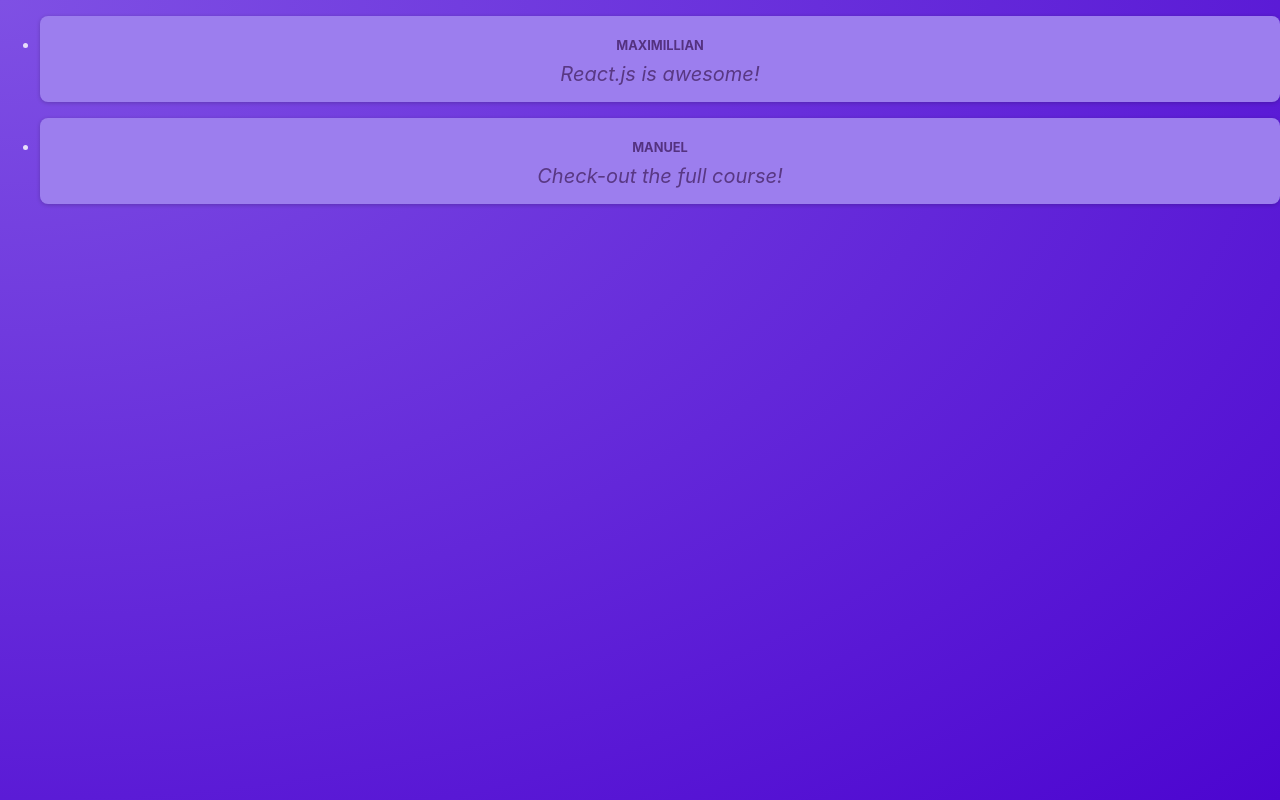
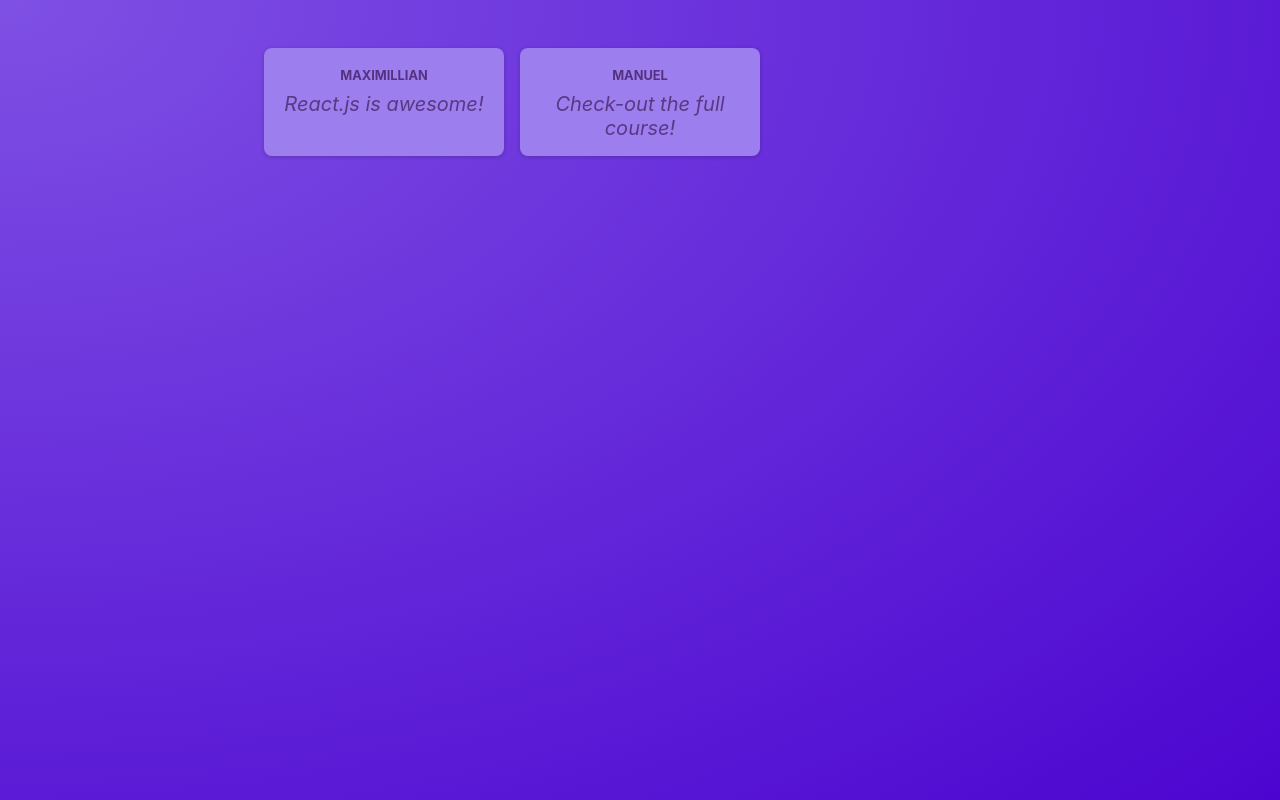
Before and after one commit to CaioTsubake/React-Crash-Course, a React (Create React App) app: page / in a window 1280 px wide. Built offline with nearby package versions, Linux system fonts and the light colour scheme.

Commit message:
Adding css styles to the PostsList

```diff
--- a/src/components/PostsList.jsx
+++ b/src/components/PostsList.jsx
@@ -1,8 +1,9 @@
 import Post from "./Post";
+import classes from "./PostsList.module.css"
 
-function PostsList(params) {
+function PostsList() {
   return (
-    <ul>
+    <ul className={classes.posts}>
       <Post author="Maximillian" body="React.js is awesome!" />
       <Post author="Manuel" body="Check-out the full course!" />
     </ul>
--- /dev/null
+++ b/src/components/PostsList.module.css
@@ -0,0 +1,10 @@
+.posts {
+    list-style: none;
+    max-width: 50rem;
+    margin: 1rem auto;
+    padding: 1rem 0;
+    display: grid;
+    gap: 1rem;
+    grid-template-columns: repeat(3, 30%);
+    justify-content: center;
+  }
```
